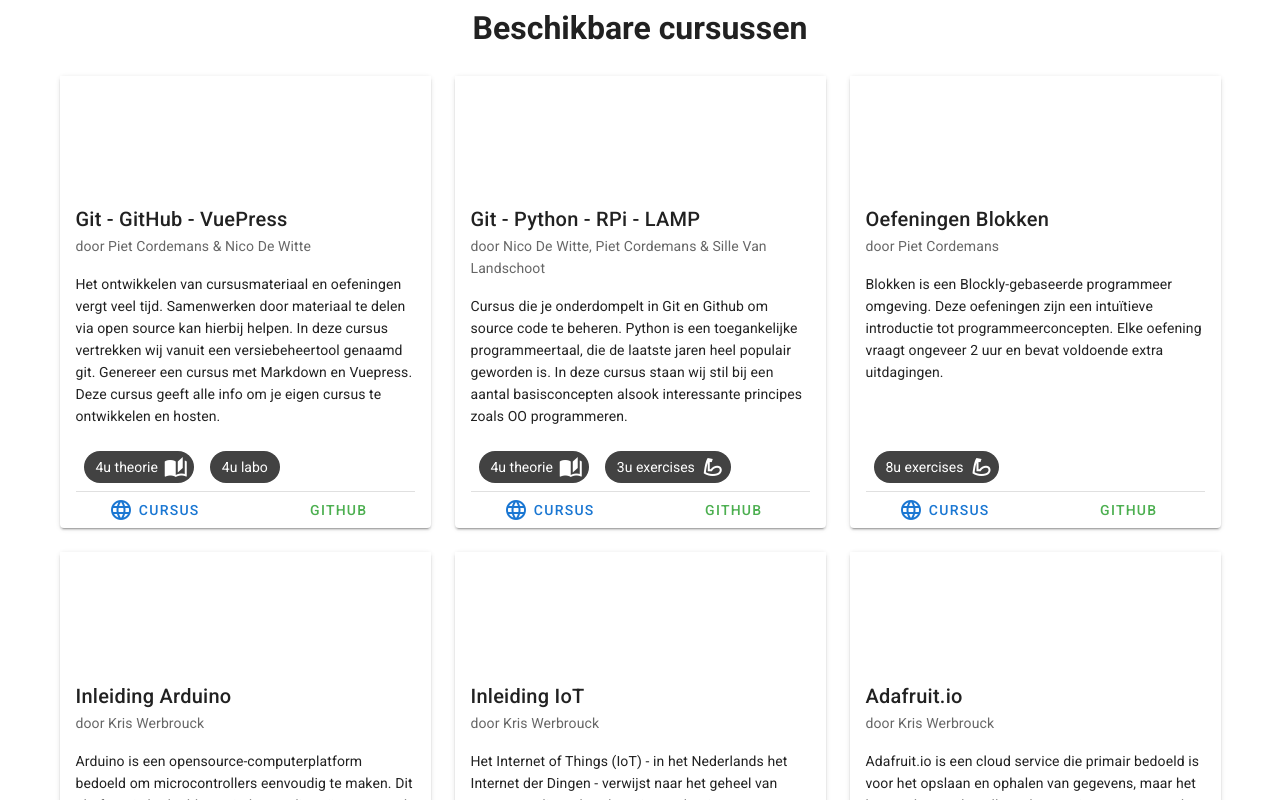
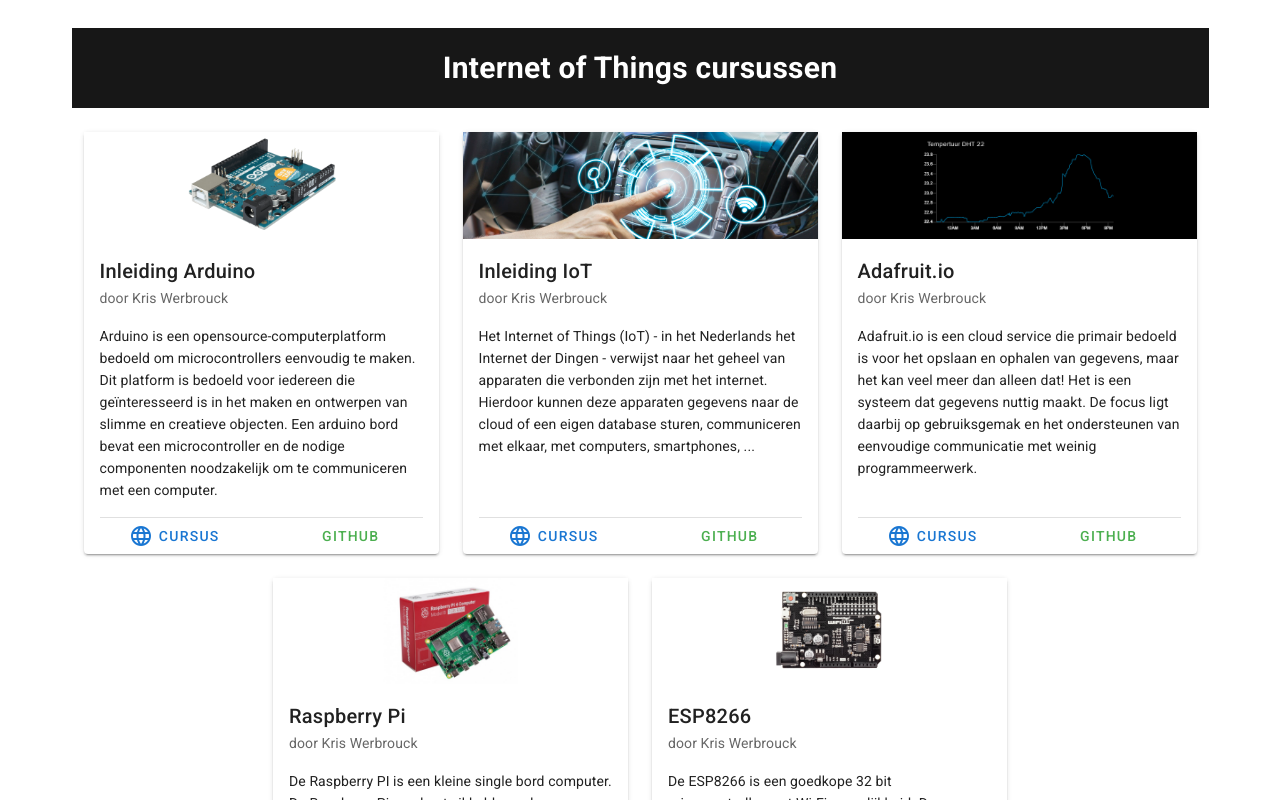
Before and after one commit to vives-devbit/stem-innovet-courses, a Vue app: page / in a window 1280 px wide. Shown: the part 880-1680 px from the top of the page. Built offline with nearby package versions, Linux system fonts and the light colour scheme.

Commit message:
Add categories for courses. This closes #15

```diff
--- a/src/App.vue
+++ b/src/App.vue
@@ -25,7 +25,12 @@
     <v-content>
       <v-img src="./assets/iot_technology.jpg" max-height="400"></v-img>
       <CorePoints />
-      <CourseOverview :courses="courses"/>
+
+      <v-container id="course_overview">
+        <v-container v-for="category in courses" :key="category.category">
+          <CourseOverview :courses="category.courses" :title="category.category"/>
+        </v-container>
+      </v-container>
     </v-content>
     <Footer/>
 
--- a/src/components/CourseOverview.vue
+++ b/src/components/CourseOverview.vue
@@ -1,8 +1,8 @@
 <template>
   <v-container>
     <v-row>
-      <v-col cols="12" fluid class="text-center">
-        <h1 id="course_overview">Beschikbare cursussen</h1>
+      <v-col cols="12" fluid class="text-center title">
+        <h2>{{title}}</h2>
       </v-col>
     </v-row>
 
@@ -24,7 +24,7 @@
 import Course from './Course';
 
 export default {
-  props: ['courses'],
+  props: ['courses', 'title'],
   components: {
     Course,
   },
@@ -32,4 +32,11 @@
 </script>
 
 <style scoped>
+.title {
+  color: white;
+  background-color: #171717;
+  padding: 24px;
+  margin-top: 12px;
+  margin-bottom: 12px;;
+}
 </style>>
--- a/src/data/courses.json
+++ b/src/data/courses.json
@@ -1,42 +1,7 @@
 [
   {
-    "id": 1,
-    "title": "Git - GitHub - VuePress",
-    "author": "Piet Cordemans & Nico De Witte",
-    "description": "Het ontwikkelen van cursusmateriaal en oefeningen vergt veel tijd. Samenwerken door materiaal te delen via open source kan hierbij helpen. In deze cursus vertrekken wij vanuit een versiebeheertool genaamd git. Genereer een cursus met Markdown en Vuepress. Deze cursus geeft alle info om je eigen cursus te ontwikkelen en hosten.",
-    "github": "https://github.com/VIVES-Elektronica-ICT-Brugge/git-github-vuepress",
-    "site": "https://studiedag-git.netlify.com/",
-    "time": {
-      "theory": "4u",
-      "lab": "4u"
-    },
-    "image": "/img/github.png"
-  },
-  {
-    "id": 2,
-    "title": "Git - Python - RPi - LAMP",
-    "author": "Nico De Witte, Piet Cordemans & Sille Van Landschoot",
-    "description": "Cursus die je onderdompelt in Git en Github om source code te beheren. Python is een toegankelijke programmeertaal, die de laatste jaren heel populair geworden is. In deze cursus staan wij stil bij een aantal basisconcepten alsook interessante principes zoals OO programmeren.",
-    "github": "https://github.com/VIVES-Elektronica-ICT-Brugge/git-python-pi-web",
-    "site": "https://workshop-iot-programming.devbit.be/",
-    "time": {
-      "theory": "4u",
-      "exercises": "3u"
-    },
-    "image": "/img/python.png"
-  },
-  {
-    "id": 3,
-    "title": "Oefeningen Blokken",
-    "author": "Piet Cordemans",
-    "description": "Blokken is een Blockly-gebaseerde programmeer omgeving. Deze oefeningen zijn een intuïtieve introductie tot programmeerconcepten. Elke oefening vraagt ongeveer 2 uur en bevat voldoende extra uitdagingen.",
-    "github": "https://github.com/pcordemans/blokken-oefeningen",
-    "site": "https://blokken-oefeningen.netlify.com/",
-    "time": {
-      "exercises": "8u"
-    },
-    "image": "/img/blokken.png"
-  },
+    "category": "Internet of Things cursussen",
+    "courses": [
       {
         "id": 4,
         "title": "Inleiding Arduino",
@@ -88,3 +53,48 @@
         "image": "/img/esp8266.png"
       }
     ]
+  },
+  {
+    "category": "Generieke ICT cursussen",
+    "courses": [
+      {
+        "id": 1,
+        "title": "Git - GitHub - VuePress",
+        "author": "Piet Cordemans & Nico De Witte",
+        "description": "Het ontwikkelen van cursusmateriaal en oefeningen vergt veel tijd. Samenwerken door materiaal te delen via open source kan hierbij helpen. In deze cursus vertrekken wij vanuit een versiebeheertool genaamd git. Genereer een cursus met Markdown en Vuepress. Deze cursus geeft alle info om je eigen cursus te ontwikkelen en hosten.",
+        "github": "https://github.com/VIVES-Elektronica-ICT-Brugge/git-github-vuepress",
+        "site": "https://studiedag-git.netlify.com/",
+        "time": {
+          "theory": "4u",
+          "lab": "4u"
+        },
+        "image": "/img/github.png"
+      },
+      {
+        "id": 2,
+        "title": "Git - Python - RPi - LAMP",
+        "author": "Nico De Witte, Piet Cordemans & Sille Van Landschoot",
+        "description": "Cursus die je onderdompelt in Git en Github om source code te beheren. Python is een toegankelijke programmeertaal, die de laatste jaren heel populair geworden is. In deze cursus staan wij stil bij een aantal basisconcepten alsook interessante principes zoals OO programmeren.",
+        "github": "https://github.com/VIVES-Elektronica-ICT-Brugge/git-python-pi-web",
+        "site": "https://workshop-iot-programming.devbit.be/",
+        "time": {
+          "theory": "4u",
+          "exercises": "3u"
+        },
+        "image": "/img/python.png"
+      },
+      {
+        "id": 3,
+        "title": "Oefeningen Blokken",
+        "author": "Piet Cordemans",
+        "description": "Blokken is een Blockly-gebaseerde programmeer omgeving. Deze oefeningen zijn een intuïtieve introductie tot programmeerconcepten. Elke oefening vraagt ongeveer 2 uur en bevat voldoende extra uitdagingen.",
+        "github": "https://github.com/pcordemans/blokken-oefeningen",
+        "site": "https://blokken-oefeningen.netlify.com/",
+        "time": {
+          "exercises": "8u"
+        },
+        "image": "/img/blokken.png"
+      }
+    ]
+  }
+]
```
Lines whose indentation alone changed are shown as unchanged.
